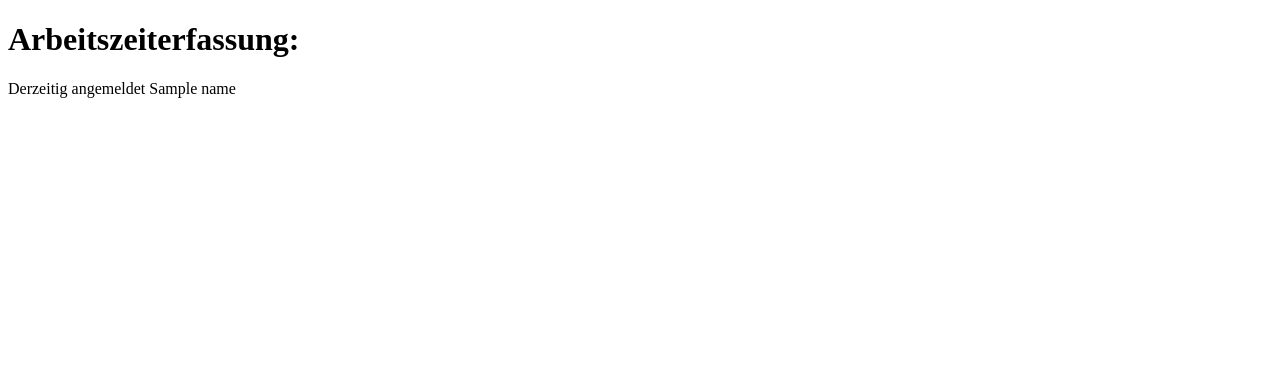
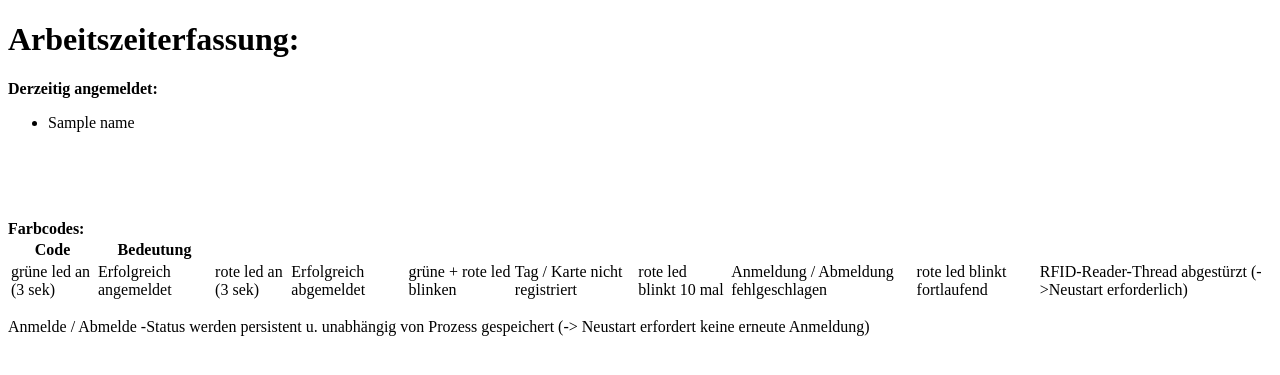
Before and after one commit to dW5kZWFk/timetrackingRFID, a Flask app: template templates/state.html in a window 1280 px wide. Shown: the top 375 px of the page. Run offline with Flask 2, Linux system fonts and the light colour scheme; the template is opened without the code that fills it: most values are stand-ins (such as "Sample title", 1, 10 or a date in 2020); parts of the project's set-up code (start-up, migrations or seed data) failed here and were passed over.

Commit message:
added color codes to state.html

```diff
--- a/templates/state.html
+++ b/templates/state.html
@@ -2,13 +2,33 @@
 <html lang="en">
 <head>
     <meta charset="UTF-8">
-    <title>Arbeitszeit-Erfassung</title>
+    <title>RaspberryPI-RFID</title>
 </head>
 <body>
 <h1>Arbeitszeiterfassung:</h1>
-Derzeitig angemeldet
+<b>Derzeitig angemeldet:</b> <br>
 {% for name in names %}
-    {{name.name}}
+    <ul>
+        <li>{{name.name}}</li> <br>
+    </ul>
 {% endfor %}
+
+<br><br><br>
+<b>Farbcodes:</b>
+
+    <table>
+        <tr>
+            <th>Code</th>
+            <th>Bedeutung</th>
+        </tr>
+        <tr>
+            <td>grüne led an (3 sek)</td><td>Erfolgreich angemeldet</td>
+            <td>rote led an (3 sek)</td><td>Erfolgreich abgemeldet</td>
+            <td>grüne + rote led blinken </td><td>Tag / Karte nicht registriert</td>
+            <td>rote led blinkt 10 mal</td><td>Anmeldung / Abmeldung fehlgeschlagen</td>
+            <td>rote led blinkt fortlaufend</td><td>RFID-Reader-Thread abgestürzt (->Neustart erforderlich)</td>
+        </tr>
+    </table>
+<p>Anmelde / Abmelde -Status werden persistent u. unabhängig von Prozess gespeichert (-> Neustart erfordert keine erneute Anmeldung)</p>
 </body>
 </html>
```
